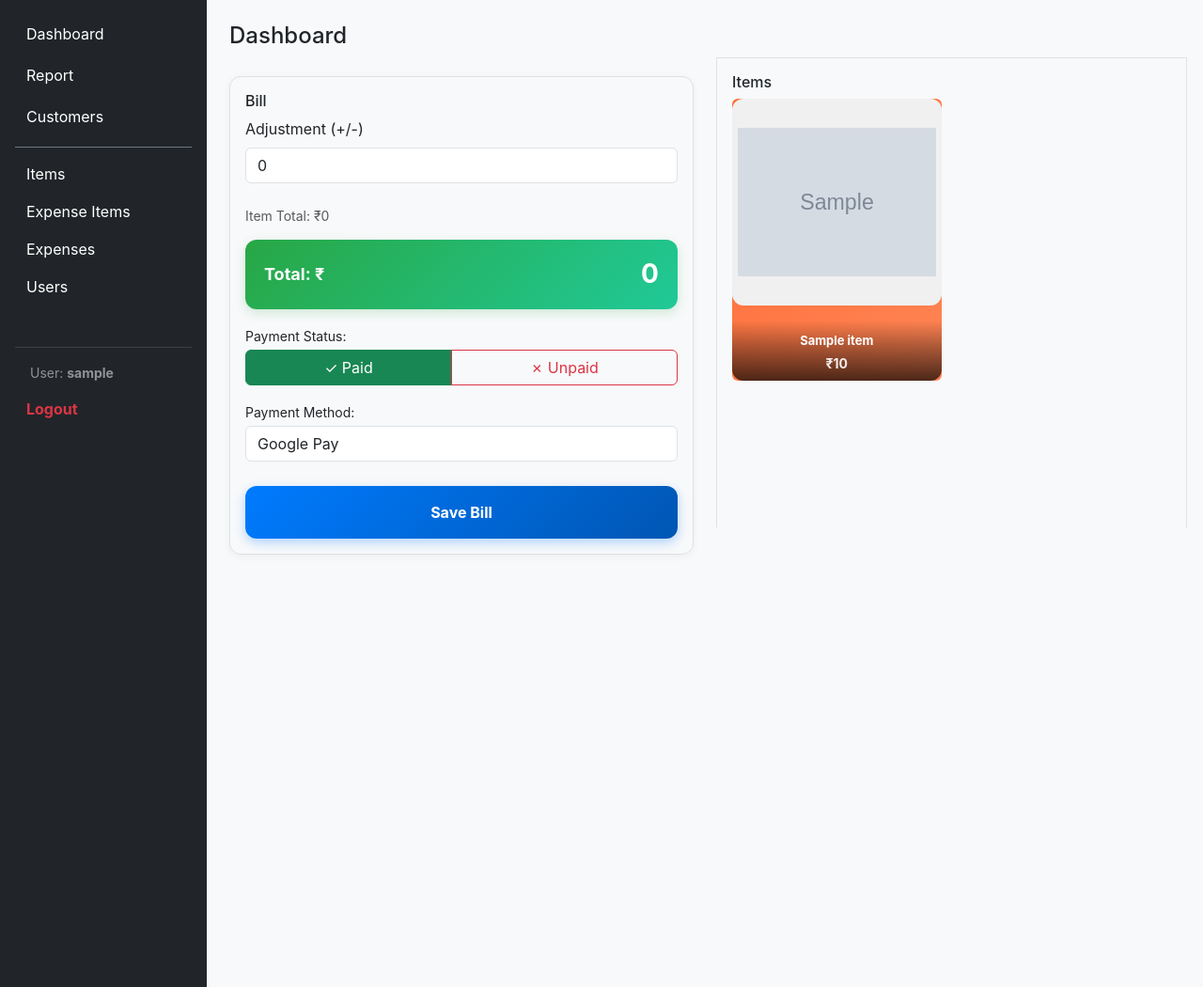
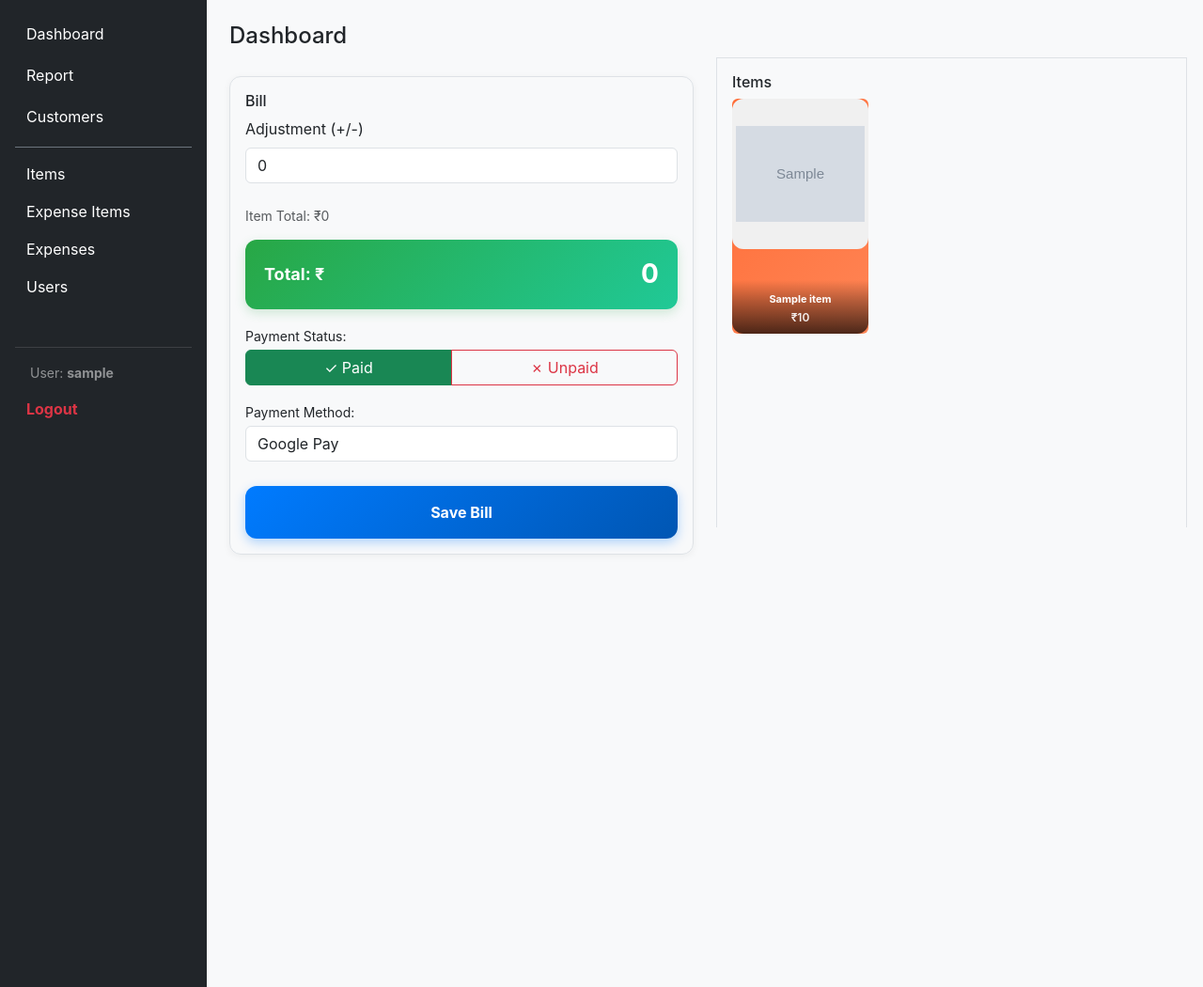
Before and after one commit to mcadithya/Adukkala, a Django app: page / in a window 1280 px wide. Shown: the whole page at 94% size. Run offline with Django 5.2, Linux system fonts and the light colour scheme; a user stored in the database is signed in; tables that the repository leaves empty hold one stand-in row (values such as "Sample post"); grey boxes marked "Sample" are stand-in pictures.

```diff
--- a/Adukkala/static/css/style.css
+++ b/Adukkala/static/css/style.css
@@ -90,13 +90,13 @@ body {
 
 .item-card-compact .dashboard-item-img {
   width: 100% !important;
-  height: 220px !important;
+  height: 160px !important;
   object-fit: contain !important;
   object-position: center !important;
   border-radius: 12px;
   display: block;
   background-color: #f0f0f0;
-  padding: 6px;
+  padding: 4px;
   box-sizing: border-box;
 }
 
--- a/Adukkala/templates/billing/dashboard.html
+++ b/Adukkala/templates/billing/dashboard.html
@@ -89,10 +89,10 @@
     <div class="border p-3" style="height: 100%; display: flex; flex-direction: column; min-height: 750px;">
       <h6>Items</h6>
 
-      <div class="dashboard-item-grid" style="flex-grow: 1; overflow-y: auto; overflow-x: hidden; display: grid; grid-template-columns: repeat(auto-fill, minmax(180px, 1fr)); gap: 14px; width: 100%; padding-right: 8px;">
+      <div class="dashboard-item-grid" style="flex-grow: 1; overflow-y: auto; overflow-x: hidden; display: grid; grid-template-columns: repeat(auto-fill, minmax(140px, 1fr)); gap: 12px; width: 100%; padding-right: 8px;">
 
         {% for item in items %}
-        <div class="card p-0 !important text-center h-100 item-card-compact" style="overflow: hidden; cursor: pointer; position: relative; display: flex; flex-direction: column; max-height: 300px;" onclick="addToCart({{ item.id }}, {{ item.price }}, '{{ item.name|escapejs }}')">
+        <div class="card p-0 !important text-center h-100 item-card-compact" style="overflow: hidden; cursor: pointer; position: relative; display: flex; flex-direction: column; max-height: 250px;" onclick="addToCart({{ item.id }}, {{ item.price }}, '{{ item.name|escapejs }}')">
           {% if item.image %}
           <img src="{{ item.image.url }}" class="dashboard-item-img" style="object-fit: contain; object-position: center; flex-shrink: 0;">
           {% else %}
@@ -100,8 +100,8 @@
           {% endif %}
 
           <div class="item-overlay" style="display: flex; flex-direction: column; justify-content: center; align-items: center; padding: 8px; flex-grow: 1; overflow: hidden; min-height: auto;">
-            <strong class="item-card-name" style="font-size: 13px; line-height: 1.3; word-wrap: break-word; word-break: break-word; white-space: normal; flex-grow: 1; display: flex; align-items: center;" title="{{ item.name }}">{{ item.name }}</strong>
-            <div class="item-card-price" style="margin-top: 5px; font-size: 14px; font-weight: 700; flex-shrink: 0;">₹{{ item.price }}</div>
+            <strong class="item-card-name" style="font-size: 11px; line-height: 1.3; word-wrap: break-word; word-break: break-word; white-space: normal; flex-grow: 1; display: flex; align-items: center;" title="{{ item.name }}">{{ item.name }}</strong>
+            <div class="item-card-price" style="margin-top: 4px; font-size: 12px; flex-shrink: 0;">₹{{ item.price }}</div>
           </div>
         </div>
         {% endfor %}
```
